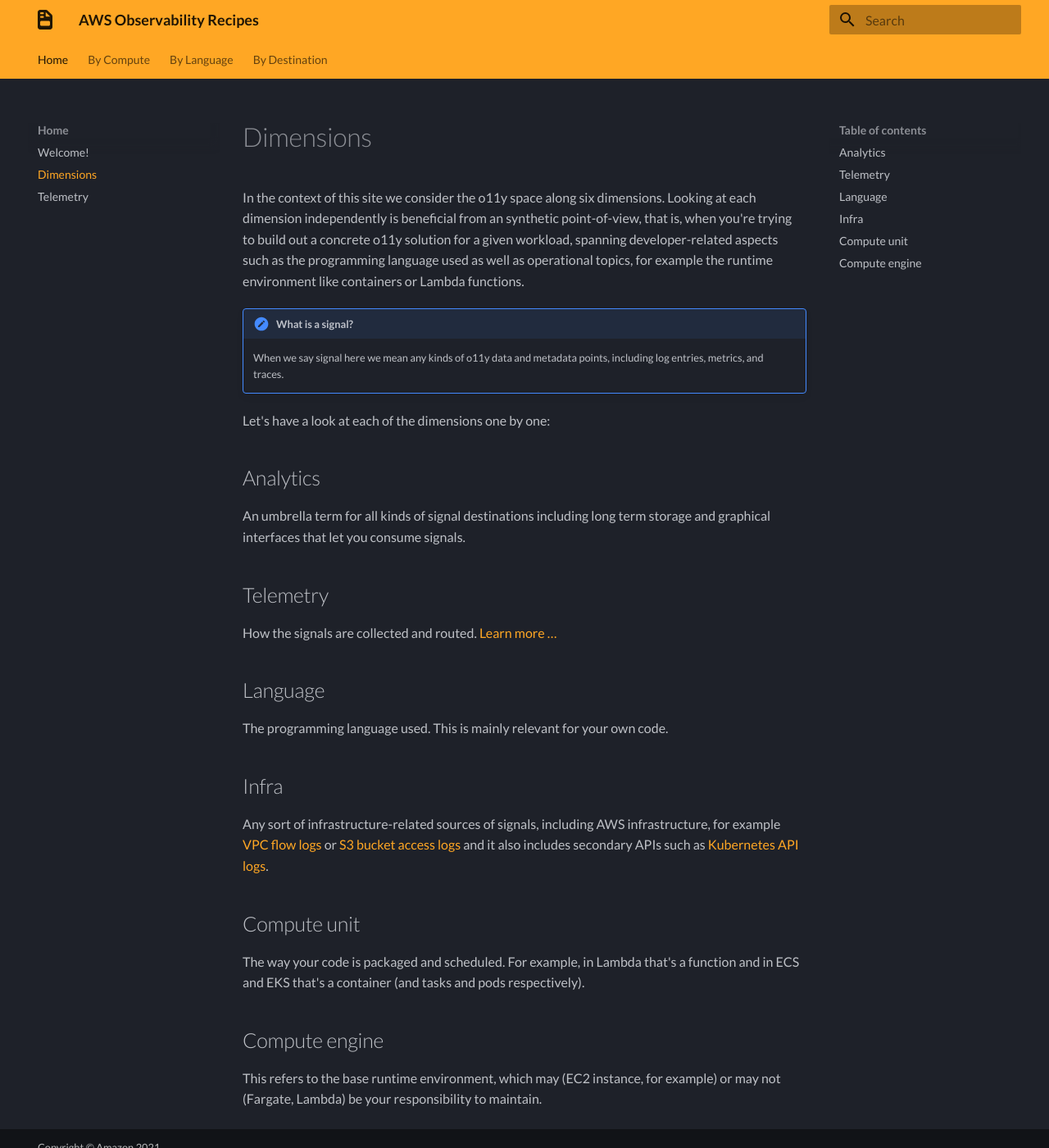
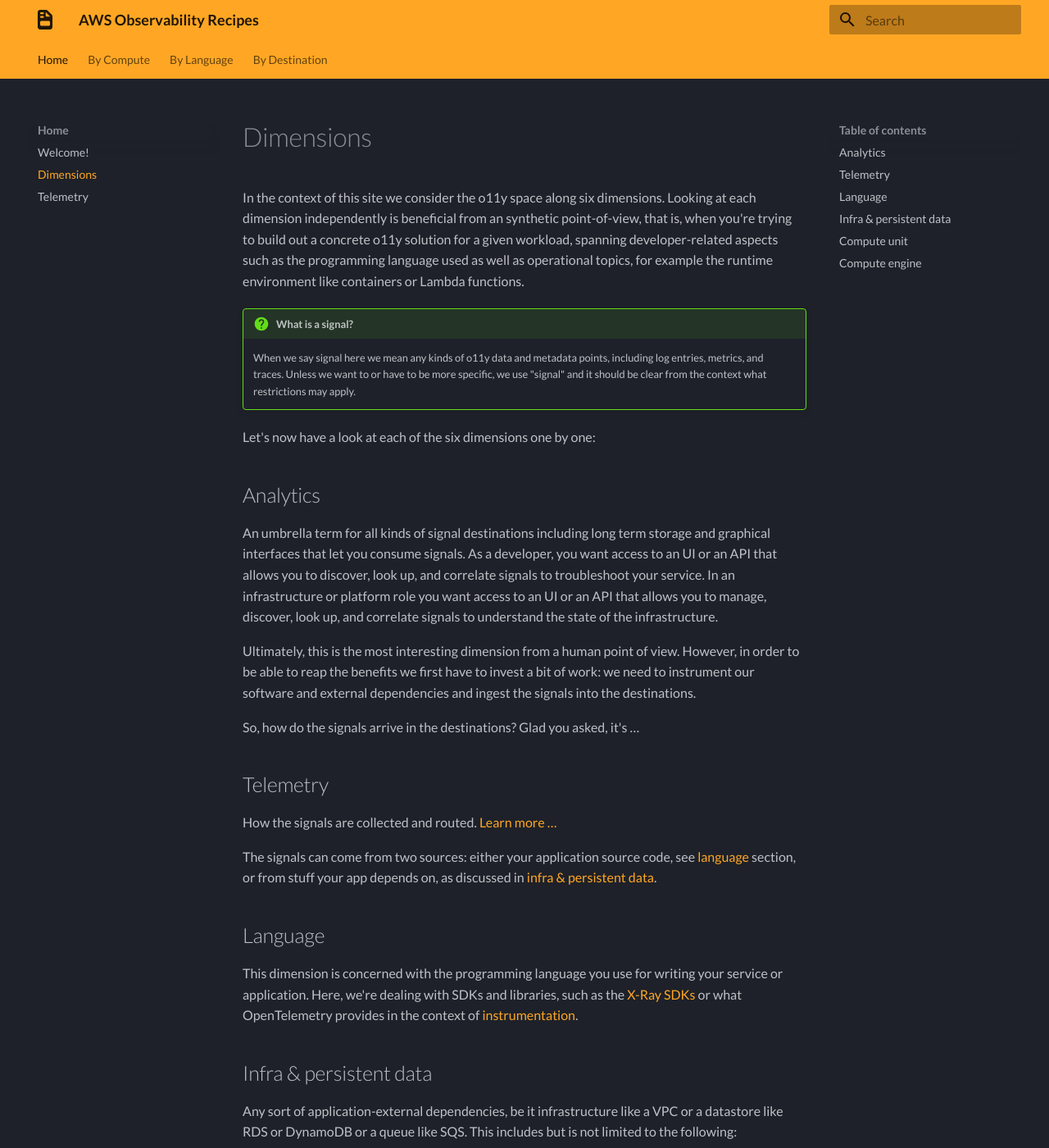
Before and after one commit to open-o11y/aws-o11y-good-practices, an MkDocs documentation site: the page built from docs/dimensions.md, in a window 1280 px wide and 1400 px high. Shown: the whole window at 82% size. Built offline with MkDocs 1.6.1 and Material for MkDocs 9.7.7, drawn with Linux system fonts in a browser that asks for light colours; some web fonts are replaced; some of the changed text lies outside the part shown.

Commit message:
refines dimensions

```diff
--- a/docs/dimensions.md
+++ b/docs/dimensions.md
@@ -7,35 +7,65 @@ for a given workload, spanning developer-related aspects such as the programming
 language used as well as operational topics, for example the runtime environment
 like containers or Lambda functions.
 
-!!! note "What is a signal?"
+!!! question "What is a signal?"
     When we say signal here we mean any kinds of o11y data and metadata points,
-    including log entries, metrics, and traces.
+    including log entries, metrics, and traces. Unless we want to or have to be
+    more specific, we use "signal" and it should be clear from the context what
+    restrictions may apply.
 
-Let's have a look at each of the dimensions one by one:
+Let's now have a look at each of the six dimensions one by one:
 
 ## Analytics
 
 An umbrella term for all kinds of signal destinations including long term
-storage and graphical interfaces that let you consume signals.
+storage and graphical interfaces that let you consume signals. As a developer,
+you want access to an UI or an API that allows you to discover, look up, and
+correlate signals to troubleshoot your service. In an infrastructure or platform
+role you want access to an UI or an API that allows you to manage, discover,
+look up, and correlate signals to understand the state of the infrastructure.
+
+Ultimately, this is the most interesting dimension from a human point of view.
+However, in order to be able to reap the benefits we first have to invest a bit
+of work: we need to instrument our software and external dependencies and ingest
+the signals into the destinations.
+
+So, how do the signals arrive in the destinations? Glad you asked, it's …
 
 ## Telemetry
 
 How the signals are collected and routed. [Learn more …](telemetry.md)
 
+The signals can come from two sources: either your application source code,
+see [language](#language) section, or from stuff your app depends on, as discussed
+in [infra & persistent data](#infra-persistent-data).
+
 ## Language
 
-The programming language used. This is mainly relevant for your own code.
+This dimension is concerned with the programming language you use for writing
+your service or application. Here, we're dealing with SDKs and libraries, such
+as the [X-Ray SDKs][x-ray-sdks] or what OpenTelemetry provides in the context
+of [instrumentation][otel-instrumentation].
 
-## Infra
+## Infra & persistent data
 
-Any sort of infrastructure-related sources of signals, including AWS
-infrastructure, for example [VPC flow logs][vpc-flow-logs]
-or [S3 bucket access logs][s3-bucket-logs] and it also includes secondary APIs
-such as [Kubernetes API logs][k8s-api-logs].
+Any sort of application-external dependencies, be it infrastructure like
+a VPC or a datastore like RDS or DynamoDB or a queue like SQS. This includes
+but is not limited to the following:
+
+- AWS infrastructure, for example [VPC flow logs][vpc-flow-logs].
+- Secondary APIs such as [Kubernetes API logs][k8s-api-logs].
+- Signals from datastores and databases, such as or
+  [S3 bucket access logs][s3-bucket-logs] or traces from RDS.
+
+!!! tip "Commonalities"
+    One thing all the sources in the "Infrak & Persistent Data" dimension have
+    in common is that they are located outside of your application (as well
+    as the compute environment your app runs in) and with that you have to treat
+    them as an opaque box.
 
 ## Compute unit
 
-The way your code is packaged and scheduled. For example, in Lambda that's a
+The way your code is packagedm, scheduled, and run. For example, in Lambda that's a
 function and in ECS and EKS that's a container (and tasks and pods
 respectively).
 
@@ -49,3 +79,5 @@ example) or may not (Fargate, Lambda) be your responsibility to maintain.
 [vpc-flow-logs]: https://docs.aws.amazon.com/vpc/latest/userguide/flow-logs.html
 [s3-bucket-logs]: https://docs.aws.amazon.com/AmazonS3/latest/userguide/enable-server-access-logging.html
 [k8s-api-logs]: https://docs.aws.amazon.com/eks/latest/userguide/control-plane-logs.html
+[x-ray-sdks]: https://docs.aws.amazon.com/xray/index.html
+[otel-instrumentation]: https://opentelemetry.io/docs/concepts/instrumenting/
```
Also changed, not shown: docs/telemetry.md (+6 -4 lines).
